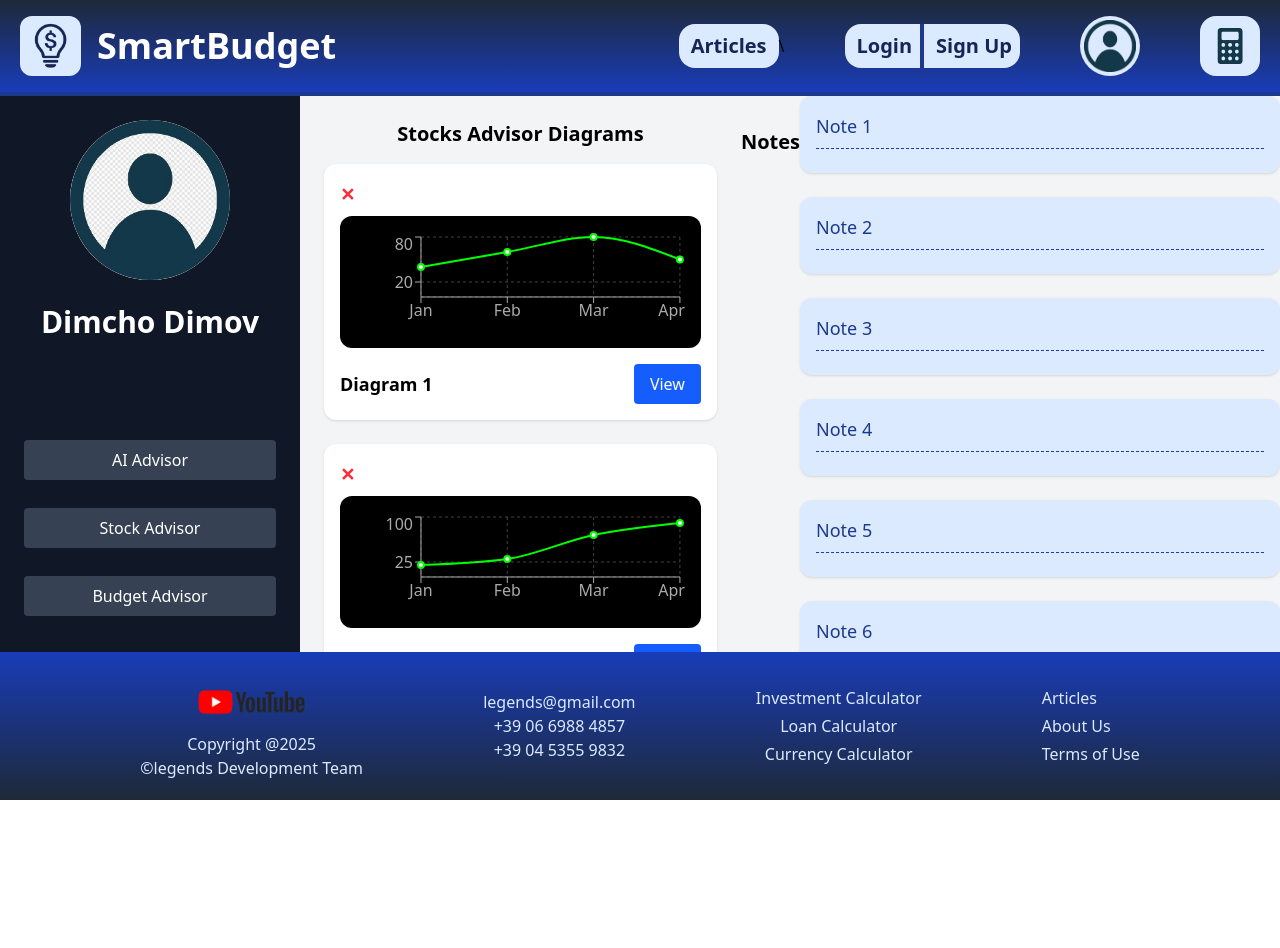
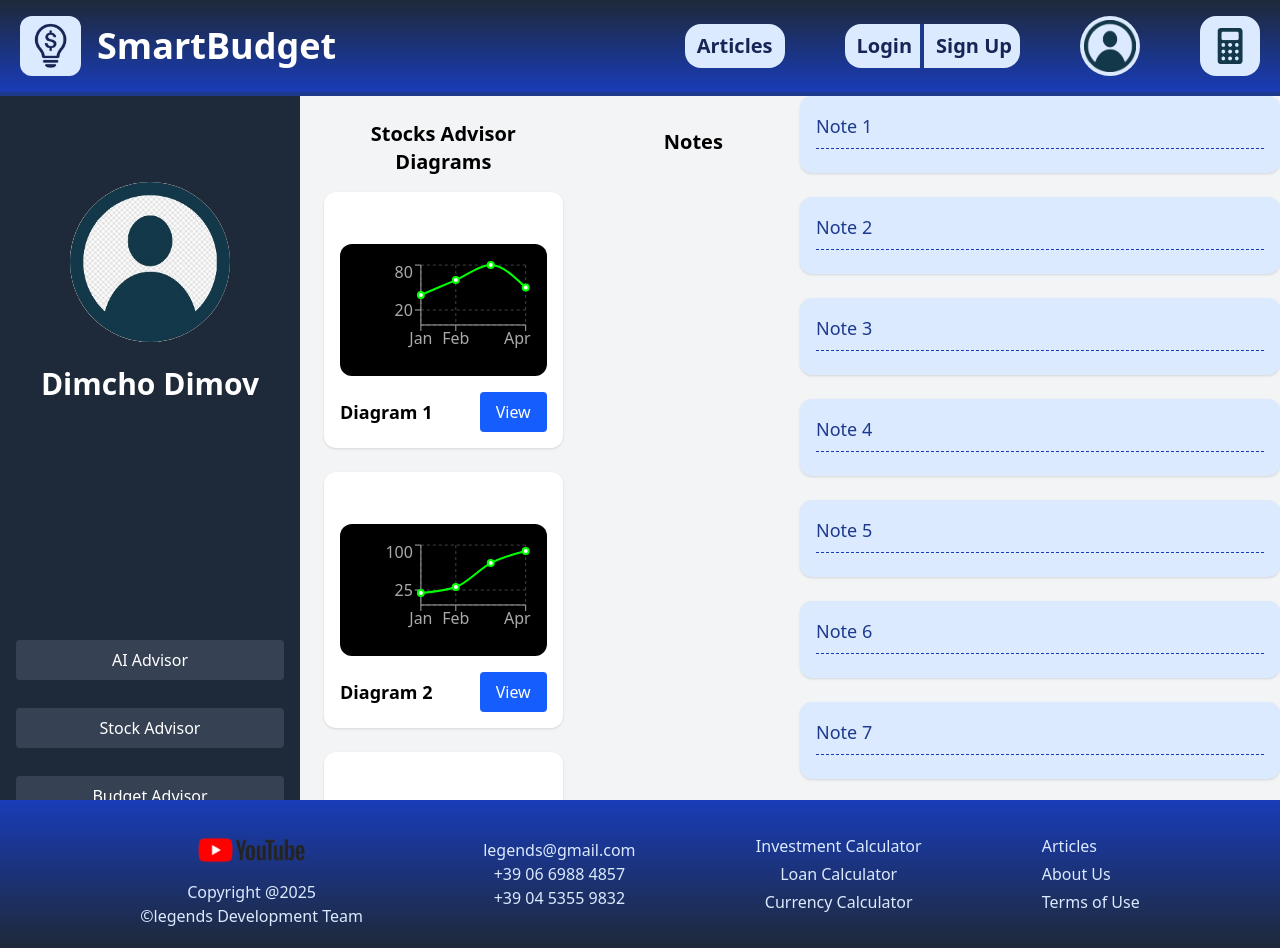
Before and after one commit to YavorPenev/TUES_FEST11_Legends, a React (Vite) app in the folder Frontend/: page /profile in a window 1280 px wide. Before the commit the page ends 800 px from the top, so only its background shows below. Built offline with nearby package versions, Linux system fonts and the light colour scheme; no server answers.

Commit message:
profile-change

```diff
--- a/Frontend/src/assets/header.jsx
+++ b/Frontend/src/assets/header.jsx
@@ -64,7 +64,7 @@ function Header() {
         >
           Articles
         </Link>
-\
+
         {!isLoggedIn && (
           <>
             <Link
--- a/Frontend/src/profile.jsx
+++ b/Frontend/src/profile.jsx
@@ -77,20 +77,25 @@ const Dashboard = () => {
 
 
   return (
+    <div className="bg-gray-100  flex flex-col">
       <div className="bg-gray-100 h-screen flex flex-col">
         <Header />
         <div className="flex h-screen overflow-hidden font-sans mt-24">
-        <div className="w-75 bg-gray-900 text-white flex-shrink-0 p-6 space-y-6">
+          <div className="w-75 bg-gray-800 text-white flex-shrink-0  space-y-6">
+            <div className="flex items-center justify-center mb-4 bg-gray-800  p-4 h-1/2 flex-col w-full">
               <div className="flex justify-center">
-            <div className="w-40 h-40 bg-white text-black flex items-center justify-center text-sm rounded-full">
+                <div className="w-40 h-40 bg-white text-black flex items-center justify-center text-sm rounded-full mt-10">
                   <img src="../public/proficon.jpg" alt="Profile" className="rounded-full w-full h-full object-cover" />
                 </div>
               </div>
-          <p className="text-center text-3xl font-bold">Dimcho Dimov</p>
-          <div className="space-y-7 gap-2 mt-25 ">
+              <p className="text-center text-3xl font-bold mt-6">Dimcho Dimov</p>
+            </div>
+            <div className="flex  mb-4 bg-gray-800 rounded-xl p-4 h-1/2 w-full">
+              <div className="space-y-7 gap-2  mt-40">
                 <button className="w-full bg-gray-700 hover:bg-gray-600 py-2 rounded">AI Advisor</button>
                 <button className="w-full bg-gray-700 hover:bg-gray-600 py-2 rounded">Stock Advisor</button>
                 <button className="w-full bg-gray-700 hover:bg-gray-600 py-2 rounded">Budget Advisor</button>
+              </div>
             </div>
           </div>
 
@@ -99,10 +104,10 @@ const Dashboard = () => {
             <div className="space-y-6 h-75">
               {diagrams.map((diagram) => (
                 <div key={diagram.id} className="bg-white rounded-xl shadow p-4">
-                <div className="flex justify-between">
+                  <div className="flex ">
                     <button
                       onClick={() => deleteDiagram(diagram.id)}
-                    className="text-red-500 hover:underline font-bold text-lg "
+                      className="text-red-500 hover:underline font-bold text-lg flex-end ml-130"
                     >
                       ✕
                     </button>
@@ -137,7 +142,7 @@ const Dashboard = () => {
             </div>
           </div>
 
-        <h2 className="text-xl font-semibold mt-8 mb-4">Notes</h2>
+          <h2 className="text-xl font-semibold mt-8 mb-4 w-1/6">Notes</h2>
           <div className="space-y-6">
             {notes.map((note) => (
 
@@ -154,6 +159,8 @@ const Dashboard = () => {
             ))}
           </div>
         </div>
+
+      </div>
       <Footer />
     </div>
   );
```
Lines whose indentation alone changed are shown as unchanged.
